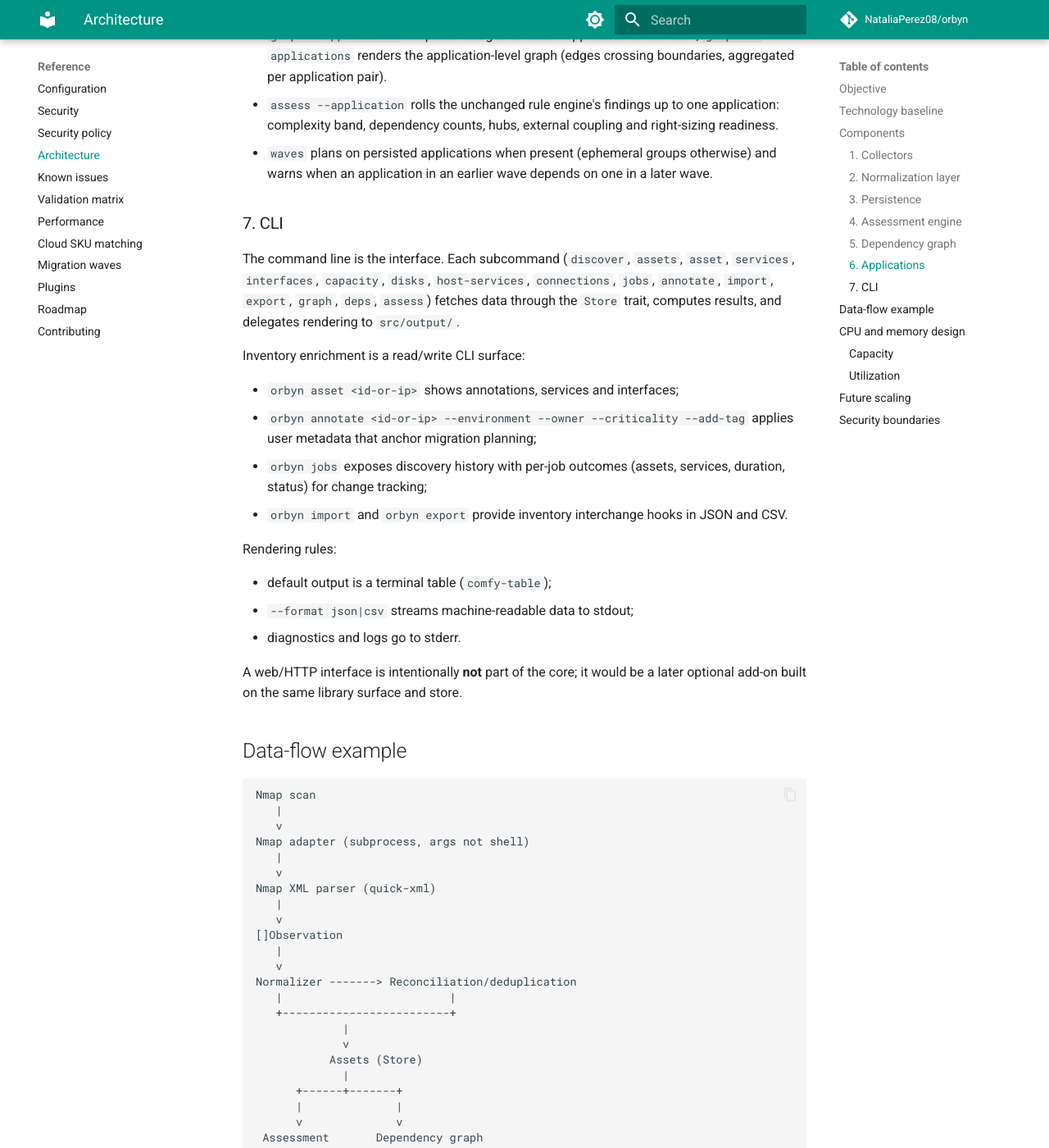
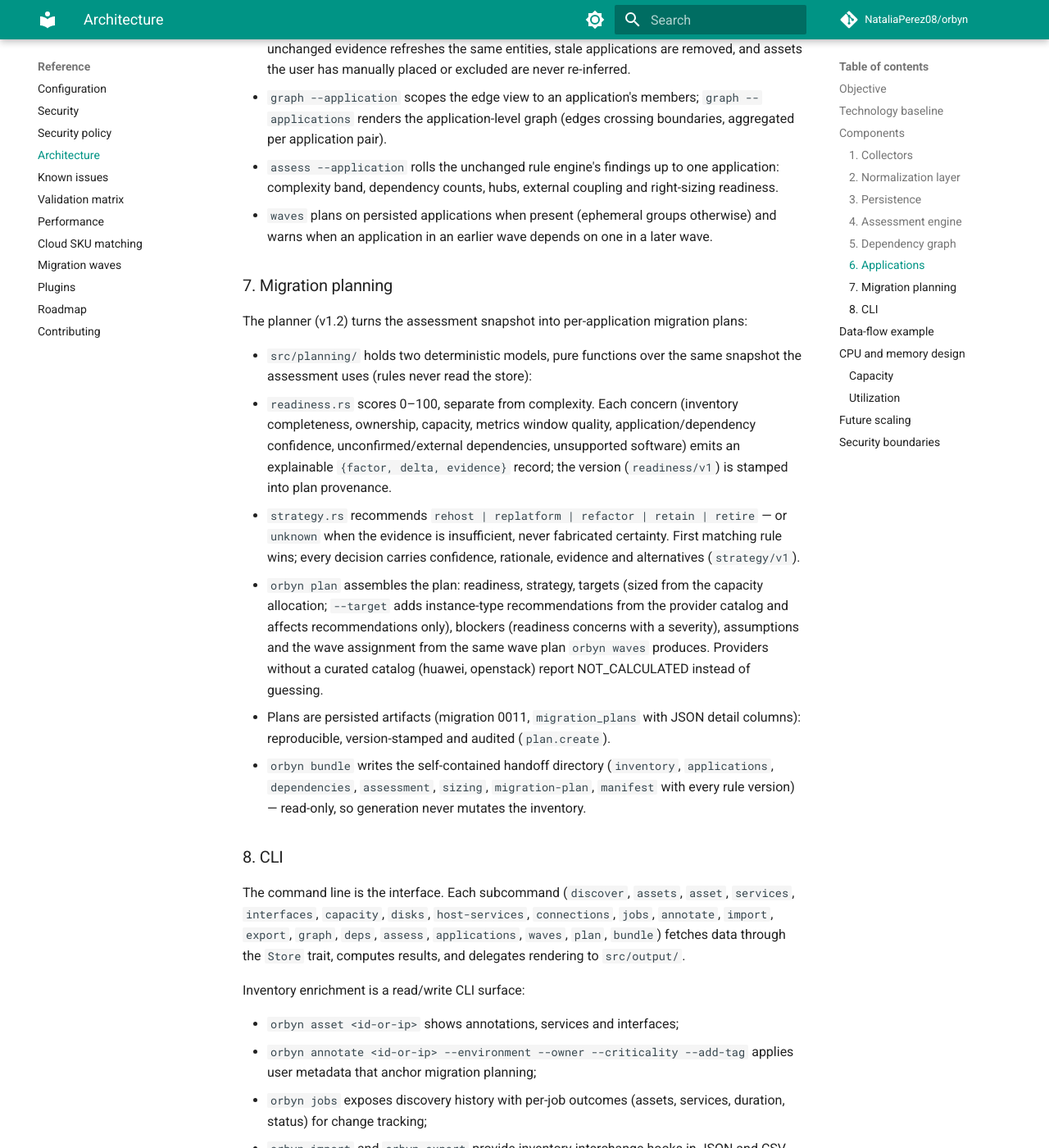
Before and after one commit to NataliaPerez08/orbyn, an MkDocs documentation site: the page built from docs/ARCHITECTURE.md, in a window 1280 px wide and 1400 px high, scrolled down 6588 px. Shown: the whole window at 82% size. Built offline with MkDocs 1.6.1 and Material for MkDocs 9.7.7, drawn with Linux system fonts in a browser that asks for light colours; comment, search, counter and statistics services are not loaded; some of the changed text lies outside the part shown.

Commit message:
docs: migration planner and bundle (v1.2)

````diff
--- a/docs/ARCHITECTURE.md
+++ b/docs/ARCHITECTURE.md
@@ -35,6 +35,8 @@ src/
 │   ├── mod.rs            # store opening, audit begin/finish
 │   ├── inventory.rs      # asset resolution, inventory/cloud persistence
 │   ├── assessment.rs     # assessment input assembly
+│   ├── applications.rs   # application discovery orchestration
+│   ├── planning.rs       # plan/bundle workflows
 │   ├── discovery.rs      # bounded-pool discovery runner
 │   └── dependencies.rs   # dependency curation (add/confirm/remove, DNS evidence)
 ├── lib.rs                # library surface
@@ -68,6 +70,8 @@ src/
 │   ├── rules.rs          # rule catalog + evaluators (incl. rs.* right-sizing rules)
 │   └── grouping.rs       # application grouping (union-find)
 ├── sku/                  # right-sizing SKU matching against static provider catalogs
+├── applications/         # application inference engine (pure function over the snapshot)
+├── planning/             # readiness + strategy models (pure functions over the snapshot)
 ├── waves/                # migration wave planning (pure function over the assessment)
 └── output/               # table / json / csv rendering
 ```
@@ -295,13 +299,47 @@ persisted applications:
   otherwise) and warns when an application in an earlier wave depends on
   one in a later wave.
 
-### 7. CLI
+### 7. Migration planning
+
+The planner (v1.2) turns the assessment snapshot into per-application
+migration plans:
+
+- `src/planning/` holds two deterministic models, pure functions over the
+  same snapshot the assessment uses (rules never read the store):
+  - `readiness.rs` scores 0–100, separate from complexity. Each concern
+    (inventory completeness, ownership, capacity, metrics window quality,
+    application/dependency confidence, unconfirmed/external dependencies,
+    unsupported software) emits an explainable
+    `{factor, delta, evidence}` record; the version
+    (`readiness/v1`) is stamped into plan provenance.
+  - `strategy.rs` recommends `rehost | replatform | refactor | retain |
+    retire` — or `unknown` when the evidence is insufficient, never
+    fabricated certainty. First matching rule wins; every decision
+    carries confidence, rationale, evidence and alternatives
+    (`strategy/v1`).
+- `orbyn plan` assembles the plan: readiness, strategy, targets (sized
+  from the capacity allocation; `--target` adds instance-type
+  recommendations from the provider catalog and affects recommendations
+  only), blockers (readiness concerns with a severity), assumptions and
+  the wave assignment from the same wave plan `orbyn waves` produces.
+  Providers without a curated catalog (huawei, openstack) report
+  NOT_CALCULATED instead of guessing.
+- Plans are persisted artifacts (migration 0011, `migration_plans` with
+  JSON detail columns): reproducible, version-stamped and audited
+  (`plan.create`).
+- `orbyn bundle` writes the self-contained handoff directory
+  (`inventory`, `applications`, `dependencies`, `assessment`, `sizing`,
+  `migration-plan`, `manifest` with every rule version) — read-only, so
+  generation never mutates the inventory.
+
+### 8. CLI
 
 The command line is the interface. Each subcommand (`discover`, `assets`,
 `asset`, `services`, `interfaces`, `capacity`, `disks`, `host-services`,
 `connections`, `jobs`, `annotate`, `import`, `export`, `graph`, `deps`,
-`assess`) fetches data through the `Store` trait, computes results, and
-delegates rendering to `src/output/`.
+`assess`, `applications`, `waves`, `plan`, `bundle`) fetches data through
+the `Store` trait, computes results, and delegates rendering to
+`src/output/`.
 
 Inventory enrichment is a read/write CLI surface:
 
````
Also changed, not shown: docs/cli.md (+22 -0 lines), docs/waves.md (+3 -0 lines).
